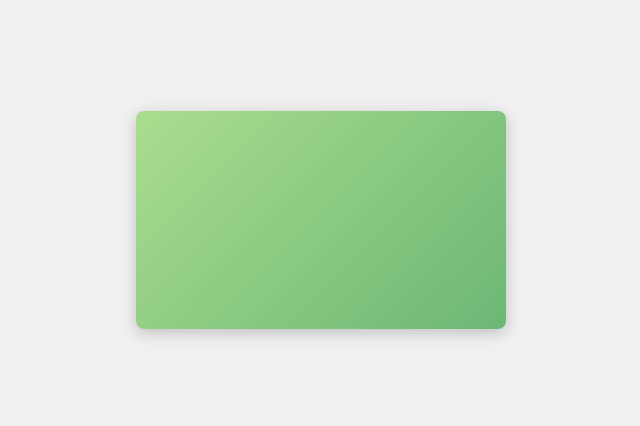
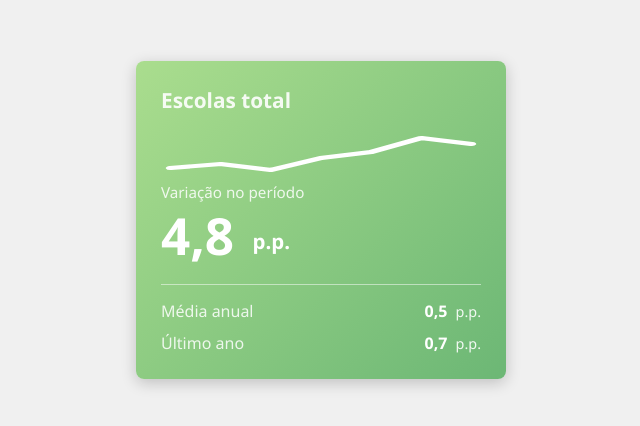
Before and after one commit to analuizalemos/ddc-sas, a plain HTML site: page index.html in a window 1280 px wide. Shown: the part 180-606 px from the top of the page, without its empty margins (319-959 px from the left). Drawn offline with Linux system fonts and the light colour scheme.

Commit message:
Update index.html

```diff
--- a/index.html
+++ b/index.html
@@ -3,7 +3,7 @@
 <head>
 <meta charset="UTF-8">
 <meta name="viewport" content="width=device-width, initial-scale=1.0">
-<title>Card Dinâmico v4 (Ordem Corrigida)</title>
+<title>Card Dinâmico de Métrica</title>
 <style>
   body {
     font-family: 'Segoe UI', Tahoma, Geneva, Verdana, sans-serif;
@@ -14,30 +14,97 @@
     background-color: #f0f0f0;
     margin: 0;
   }
+
   .metric-card {
-    background: linear-gradient(135deg, #aadd8e 0%, #6cb775 100%);
+    background: linear-gradient(135deg, #aadd8e 0%, #6cb775 100%); /* Gradiente verde similar ao da imagem */
     color: white;
     padding: 25px;
     width: 320px;
-    border-radius: 8px;
+    border-radius: 8px; /* Adicionado um leve arredondamento, remova se preferir bordas retas */
     box-shadow: 0 4px 15px rgba(0,0,0,0.2);
+  }
+
+  .card-title {
+    font-size: 1.3em;
+    font-weight: bold;
+    text-align: left;
+    margin-bottom: 20px;
+    opacity: 0.9;
+  }
+
+  .main-metric-section {
+    text-align: left;
+    margin-bottom: 20px;
+  }
+
+  .trend-line-container {
+    width: 100%;
+    height: 40px; /* Altura para a linha de tendência SVG */
+    margin-bottom: 8px;
+  }
+
+  #trendLineSvg {
+    width: 100%;
+    height: 100%;
+  }
+
+  .main-metric-label {
+    font-size: 0.95em;
+    opacity: 0.85;
+    margin-bottom: 5px;
+  }
+
+  .main-metric-value {
+    font-size: 3.2em; /* Tamanho grande para o valor principal */
+    font-weight: normal; /* O strong cuidará do negrito do número */
+    line-height: 1.1;
+  }
+
+  .main-metric-value .value {
+    font-weight: 700; /* Negrito para o número */
+  }
+
+  .main-metric-value .unit {
+    font-size: 0.4em; /* Unidade menor */
+    font-weight: 600; /* Um pouco menos negrito ou ajustar conforme necessário */
+    margin-left: 5px;
+    vertical-align: middle; /* Alinha melhor com o número grande */
+  }
+
+  .separator {
+    border: none;
+    height: 1px;
+    background-color: rgba(255, 255, 255, 0.5);
+    margin-top: 15px;
+    margin-bottom: 15px;
+  }
+
+  .secondary-metrics-section .secondary-metric {
     display: flex;
-    flex-direction: column;
+    justify-content: space-between;
+    align-items: center;
+    font-size: 1em;
+    margin-bottom: 10px;
   }
-  .card-title { font-size: 1.3em; font-weight: bold; text-align: left; margin-bottom: 20px; opacity: 0.9; }
-  .main-metric-section { text-align: left; margin-bottom: 20px; }
-  .trend-line-container { width: 100%; height: 40px; margin-bottom: 8px; }
-  #trendLineSvg { width: 100%; height: 100%; }
-  .main-metric-label { font-size: 0.95em; opacity: 0.85; margin-bottom: 5px; }
-  .main-metric-value { font-size: 3.2em; font-weight: normal; line-height: 1.1; }
-  .main-metric-value .value { font-weight: 700; }
-  .main-metric-value .unit { font-size: 0.4em; font-weight: 600; margin-left: 5px; vertical-align: middle; }
-  .separator { border: none; height: 1px; background-color: rgba(255, 255, 255, 0.5); margin-top: 15px; margin-bottom: 15px; }
-  .secondary-metrics-section .secondary-metric { display: flex; justify-content: space-between; align-items: center; font-size: 1em; margin-bottom: 10px; min-height: 1.2em; }
-  .secondary-metrics-section .secondary-metric:last-child { margin-bottom: 0; }
-  .secondary-metric-label { opacity: 0.85; }
-  .secondary-metric-value-container .value { font-weight: bold; }
-  .secondary-metric-value-container .unit { font-size: 0.9em; margin-left: 4px; opacity: 0.9; }
+
+  .secondary-metrics-section .secondary-metric:last-child {
+    margin-bottom: 0;
+  }
+
+  .secondary-metric-label {
+    opacity: 0.85;
+  }
+
+  .secondary-metric-value-container .value {
+    font-weight: bold;
+  }
+
+  .secondary-metric-value-container .unit {
+    font-size: 0.9em;
+    margin-left: 4px;
+    opacity: 0.9;
+  }
+
 </style>
 </head>
 <body>
@@ -51,13 +118,13 @@
     <div class="main-metric-label" id="mainMetricLabel"></div>
     <div class="main-metric-value" id="mainMetricValue"></div>
   </div>
-  <hr class="separator" id="separatorLine">
+  <hr class="separator">
   <div class="secondary-metrics-section">
-    <div class="secondary-metric" id="secMetricRow1">
+    <div class="secondary-metric">
       <span class="secondary-metric-label" id="secondaryMetric1Label"></span>
       <span class="secondary-metric-value-container" id="secondaryMetric1Value"></span>
     </div>
-    <div class="secondary-metric" id="secMetricRow2">
+    <div class="secondary-metric">
       <span class="secondary-metric-label" id="secondaryMetric2Label"></span>
       <span class="secondary-metric-value-container" id="secondaryMetric2Value"></span>
     </div>
@@ -65,34 +132,56 @@
 </div>
 
 <script>
-  // 1. DEFINIÇÃO DAS FUNÇÕES
   function drawTrendLine(svgElement, trendData) {
-    svgElement.innerHTML = '';
+    svgElement.innerHTML = ''; // Limpa a linha anterior
+
     if (!trendData || trendData.length < 2) {
+      // Se não houver dados suficientes, pode desenhar uma linha placeholder ou nada
       const path = document.createElementNS("http://www.w3.org/2000/svg", "path");
+      // Path de exemplo simples para quando não há dados de tendência: uma linha horizontal
+      // path.setAttribute("d", "M0 15 L100 15");
+      // Ou um path mais parecido com o da imagem, mas estático:
       path.setAttribute("d", "M5 20 Q 25 5, 45 12 T 75 10 L 95 8");
-      path.setAttribute("stroke", "white"); path.setAttribute("stroke-width", "3");
-      path.setAttribute("fill", "none"); path.setAttribute("stroke-linecap", "round");
-      path.setAttribute("stroke-linejoin", "round"); path.setAttribute("opacity", "0.7");
-      svgElement.appendChild(path); return;
+      path.setAttribute("stroke", "white");
+      path.setAttribute("stroke-width", "3");
+      path.setAttribute("fill", "none");
+      path.setAttribute("stroke-linecap", "round");
+      path.setAttribute("stroke-linejoin", "round");
+      path.setAttribute("opacity", "0.7");
+      svgElement.appendChild(path);
+      return;
     }
-    const width = 100, height = 30, padding = 3;
-    const dataMin = Math.min(...trendData), dataMax = Math.max(...trendData);
+
+    // Lógica simples de escalonamento para a linha de tendência
+    const width = 100; // viewBox width
+    const height = 30; // viewBox height
+    const padding = 3; // Padding dentro do viewBox para que a linha não toque as bordas
+
+    const dataMin = Math.min(...trendData);
+    const dataMax = Math.max(...trendData);
+    // Evita divisão por zero se todos os pontos forem iguais
     const dataRange = (dataMax - dataMin === 0) ? 1 : (dataMax - dataMin);
+
     const points = trendData.map((d, i) => {
       const x = (i / (trendData.length - 1)) * (width - 2 * padding) + padding;
+      // Inverte o Y porque o SVG tem (0,0) no topo esquerdo
       const y = (height - padding) - ((d - dataMin) / dataRange) * (height - 2 * padding);
       return `${x.toFixed(2)},${y.toFixed(2)}`;
     }).join(" ");
+
     const path = document.createElementNS("http://www.w3.org/2000/svg", "path");
-    path.setAttribute("d", `M${points}`); path.setAttribute("stroke", "white");
-    path.setAttribute("stroke-width", "3"); path.setAttribute("fill", "none");
-    path.setAttribute("stroke-linecap", "round"); path.setAttribute("stroke-linejoin", "round");
+    path.setAttribute("d", `M${points}`);
+    path.setAttribute("stroke", "white");
+    path.setAttribute("stroke-width", "3"); // Espessura da linha
+    path.setAttribute("fill", "none");
+    path.setAttribute("stroke-linecap", "round");
+    path.setAttribute("stroke-linejoin", "round");
     svgElement.appendChild(path);
   }
 
   function updateCard(data) {
     document.getElementById('cardTitle').textContent = data.title;
+
     document.getElementById('mainMetricLabel').textContent = data.mainMetric.label;
     const mainMetricValueElement = document.getElementById('mainMetricValue');
     mainMetricValueElement.innerHTML = `<strong class="value">${data.mainMetric.value}</strong> <span class="unit">${data.mainMetric.unit}</span>`;
@@ -100,132 +189,111 @@
     const svgElement = document.getElementById('trendLineSvg');
     drawTrendLine(svgElement, data.trendData);
 
-    const secMetricRow1El = document.getElementById('secMetricRow1');
-    const secMetric1LabelEl = document.getElementById('secondaryMetric1Label');
-    const secMetric1ValueEl = document.getElementById('secondaryMetric1Value');
-    const secMetricRow2El = document.getElementById('secMetricRow2');
-    const secMetric2LabelEl = document.getElementById('secondaryMetric2Label');
-    const secMetric2ValueEl = document.getElementById('secondaryMetric2Value');
-    const separatorLine = document.getElementById('separatorLine');
+    if (data.secondaryMetrics && data.secondaryMetrics.length > 0) {
+      const secMetric1Label = document.getElementById('secondaryMetric1Label');
+      const secMetric1Value = document.getElementById('secondaryMetric1Value');
+      if (secMetric1Label && secMetric1Value) {
+        secMetric1Label.textContent = data.secondaryMetrics[0].label;
+        secMetric1Value.innerHTML = `<strong class="value">${data.secondaryMetrics[0].value}</strong> <span class="unit">${data.secondaryMetrics[0].unit}</span>`;
+      }
 
-    secMetric1LabelEl.textContent = ''; secMetric1ValueEl.innerHTML = '';
-    secMetricRow1El.style.display = 'none';
-    secMetric2LabelEl.textContent = ''; secMetric2ValueEl.innerHTML = '';
-    secMetricRow2El.style.display = 'none';
-    separatorLine.style.display = 'block';
-
-    let hasSecondaryMetrics = false;
-    if (data.secondaryMetrics && data.secondaryMetrics.length > 0) {
-      if (data.secondaryMetrics[0] && (data.secondaryMetrics[0].label || data.secondaryMetrics[0].value !== "-")) {
-        secMetric1LabelEl.textContent = data.secondaryMetrics[0].label;
-        secMetric1ValueEl.innerHTML = `<strong class="value">${data.secondaryMetrics[0].value}</strong> <span class="unit">${data.secondaryMetrics[0].unit}</span>`;
-        secMetricRow1El.style.display = 'flex'; hasSecondaryMetrics = true;
-      }
-      if (data.secondaryMetrics[1] && (data.secondaryMetrics[1].label || data.secondaryMetrics[1].value !== "-")) {
-        secMetric2LabelEl.textContent = data.secondaryMetrics[1].label;
-        secMetric2ValueEl.innerHTML = `<strong class="value">${data.secondaryMetrics[1].value}</strong> <span class="unit">${data.secondaryMetrics[1].unit}</span>`;
-        secMetricRow2El.style.display = 'flex'; hasSecondaryMetrics = true;
+      if (data.secondaryMetrics.length > 1) {
+        const secMetric2Label = document.getElementById('secondaryMetric2Label');
+        const secMetric2Value = document.getElementById('secondaryMetric2Value');
+         if (secMetric2Label && secMetric2Value) {
+            secMetric2Label.textContent = data.secondaryMetrics[1].label;
+            secMetric2Value.innerHTML = `<strong class="value">${data.secondaryMetrics[1].value}</strong> <span class="unit">${data.secondaryMetrics[1].unit}</span>`;
+        }
       }
     }
-    if (!hasSecondaryMetrics) { separatorLine.style.display = 'none'; }
+  }
+
+  // --- Dados de Exemplo (simulando o que viria do SAS VA) ---
+  const sampleData = {
+    title: "Escolas total",
+    mainMetric: {
+      label: "Variação no período",
+      value: "4,8", // Usando vírgula como na imagem
+      unit: "p.p."
+    },
+    // Dados para a linha de tendência (ex: últimos 7 pontos)
+    // Valores podem ser quaisquer números que representem a tendência.
+    // A função drawTrendLine irá normalizá-los para caber no espaço.
+    trendData: [10, 12, 9, 15, 18, 25, 22],
+    secondaryMetrics: [
+      {
+        label: "Média anual",
+        value: "0,5",
+        unit: "p.p."
+      },
+      {
+        label: "Último ano",
+        value: "0,7",
+        unit: "p.p."
+      }
+    ]
+  };
+
+  // --- Chamada para atualizar o card com os dados de exemplo ---
+  // Em um cenário real com SAS VA DDC, esta chamada seria feita
+  // dentro da função de callback do subscribeToData, após formatar os dados do SAS.
+  document.addEventListener('DOMContentLoaded', function() {
+    updateCard(sampleData);
+  });
+
+  // --- Exemplo de como você integraria com SAS VA DDC (pseudo-código) ---
+  /*
+  if (window.SASVisualAnalytics && window.SASVisualAnalytics.adv && window.SASVisualAnalytics.adv.Observable) {
+    vaDDCUtil.subscribeToData(handleVAData, { columns: 'all' }); // Solicita todas as colunas
+  } else {
+    // Ambiente não SAS, usar dados de exemplo
+    console.warn("SAS VA DDC Util não encontrado. Usando dados de exemplo.");
+    updateCard(sampleData);
   }
 
   function handleVAData(vaResponse) {
-    console.log("Dados recebidos (Card Flexível):", vaResponse);
+    // SAS VA passa os dados em vaResponse.data
+    // Você precisará mapear as colunas do SAS VA para a estrutura 'cardData'
+    // Exemplo: Supondo que o SAS VA envie uma linha de dados
+    if (vaResponse && vaResponse.data && vaResponse.data.length > 0) {
+      const sasDataRow = vaResponse.data[0]; // Primeira linha de dados
 
-    if (!vaResponse || !vaResponse.data || vaResponse.data.length === 0 || !vaResponse.columns || vaResponse.columns.length === 0) {
-      console.error("Estrutura de dados ou colunas ausente/vazia. Verifique as Funções e os dados.");
-      updateCard({ title: "Sem dados", mainMetric: { label: "", value: "-", unit: "" }, trendData: [], secondaryMetrics: [] });
-      return;
+      // Mapeie aqui as colunas do SAS VA para o formato esperado
+      // Ex: sasDataRow['nomeDaColunaParaTitulo']
+      const cardData = {
+        title: sasDataRow['colunaTitulo'] || "Título Padrão", // Substitua 'colunaTitulo' pelo nome real da sua coluna
+        mainMetric: {
+          label: sasDataRow['colunaLabelPrincipal'] || "Label Principal",
+          value: (sasDataRow['colunaValorPrincipal'] !== undefined ? String(sasDataRow['colunaValorPrincipal']).replace('.', ',') : "0,0"), // Formata para vírgula
+          unit: sasDataRow['colunaUnidadePrincipal'] || "un."
+        },
+        trendData: parseTrendData(sasDataRow['colunaDadosTendencia']), // Função para processar dados de tendência
+        secondaryMetrics: [
+          {
+            label: sasDataRow['colunaLabelSec1'] || "Label Secundário 1",
+            value: (sasDataRow['colunaValorSec1'] !== undefined ? String(sasDataRow['colunaValorSec1']).replace('.', ',') : "0,0"),
+            unit: sasDataRow['colunaUnidadeSec1'] || "un."
+          },
+          {
+            label: sasDataRow['colunaLabelSec2'] || "Label Secundário 2",
+            value: (sasDataRow['colunaValorSec2'] !== undefined ? String(sasDataRow['colunaValorSec2']).replace('.', ',') : "0,0"),
+            unit: sasDataRow['colunaUnidadeSec2'] || "un."
+          }
+        ]
+      };
+      updateCard(cardData);
     }
+  }
 
-    const orderedActualColumnNames = vaResponse.columns.map(col => col.name);
-
-    const IDX_TITULO = 0; const IDX_LABEL_PRINCIPAL = 1; const IDX_VALOR_PRINCIPAL = 2;
-    const IDX_UNIDADE_PRINCIPAL = 3; const IDX_ANO_TENDENCIA = 4; const IDX_VALOR_TENDENCIA = 5;
-    const IDX_LABEL_SEC1 = 6; const IDX_VALOR_SEC1 = 7; const IDX_UNIDADE_SEC1 = 8;
-    const IDX_LABEL_SEC2 = 9; const IDX_VALOR_SEC2 = 10; const IDX_UNIDADE_SEC2 = 11;
-
-    const MIN_COLUNAS_OBRIGATORIAS = IDX_VALOR_TENDENCIA + 1;
-
-    if (orderedActualColumnNames.length < MIN_COLUNAS_OBRIGATORIAS) {
-      console.error(`ERRO: JavaScript espera ${MIN_COLUNAS_OBRIGATORIAS} colunas obrigatórias, mas recebeu ${orderedActualColumnNames.length}.`);
-      updateCard({ title: "Erro: Colunas insuficientes", mainMetric: { label: "", value: "-", unit: "" }, trendData: [], secondaryMetrics: [] });
-      return;
+  function parseTrendData(trendDataString) {
+    // Supondo que os dados de tendência venham como uma string separada por vírgulas, ex: "10,12,9,15,18,25,22"
+    if (typeof trendDataString === 'string' && trendDataString.trim() !== '') {
+      return trendDataString.split(',').map(Number);
     }
-
-    const nomeColunaAnoTendencia = orderedActualColumnNames[IDX_ANO_TENDENCIA];
-    const nomeColunaValorTendencia = orderedActualColumnNames[IDX_VALOR_TENDENCIA];
-    const trendAnos = vaResponse.data.map(linha => linha[nomeColunaAnoTendencia]);
-    const trendValoresMedida = vaResponse.data.map(linha => linha[nomeColunaValorTendencia]);
-    console.log("Anos da tendência extraídos:", trendAnos);
-
-    const primeiraLinha = vaResponse.data[0];
-    const cardData = {
-      title: primeiraLinha[orderedActualColumnNames[IDX_TITULO]] || "Título Indisponível",
-      mainMetric: {
-        label: primeiraLinha[orderedActualColumnNames[IDX_LABEL_PRINCIPAL]] || "Métrica Principal",
-        value: primeiraLinha[orderedActualColumnNames[IDX_VALOR_PRINCIPAL]] !== undefined ? String(primeiraLinha[orderedActualColumnNames[IDX_VALOR_PRINCIPAL]]).replace('.', ',') : "-",
-        unit: primeiraLinha[orderedActualColumnNames[IDX_UNIDADE_PRINCIPAL]] || ""
-      },
-      trendData: trendValoresMedida,
-      secondaryMetrics: []
-    };
-
-    const MIN_COLUNAS_PARA_SEC1 = IDX_UNIDADE_SEC1 + 1;
-    if (orderedActualColumnNames.length >= MIN_COLUNAS_PARA_SEC1) {
-      cardData.secondaryMetrics.push({
-        label: primeiraLinha[orderedActualColumnNames[IDX_LABEL_SEC1]] || "",
-        value: primeiraLinha[orderedActualColumnNames[IDX_VALOR_SEC1]] !== undefined ? String(primeiraLinha[orderedActualColumnNames[IDX_VALOR_SEC1]]).replace('.', ',') : "-",
-        unit: primeiraLinha[orderedActualColumnNames[IDX_UNIDADE_SEC1]] || ""
-      });
-
-      const MIN_COLUNAS_PARA_SEC2 = IDX_UNIDADE_SEC2 + 1;
-      if (orderedActualColumnNames.length >= MIN_COLUNAS_PARA_SEC2) {
-        cardData.secondaryMetrics.push({
-          label: primeiraLinha[orderedActualColumnNames[IDX_LABEL_SEC2]] || "",
-          value: primeiraLinha[orderedActualColumnNames[IDX_VALOR_SEC2]] !== undefined ? String(primeiraLinha[orderedActualColumnNames[IDX_VALOR_SEC2]]).replace('.', ',') : "-",
-          unit: primeiraLinha[orderedActualColumnNames[IDX_UNIDADE_SEC2]] || ""
-        });
-      }
-    }
-    updateCard(cardData);
-  } // Fim de handleVAData
-
-  // 2. DEFINIÇÃO DOS DADOS DE EXEMPLO PARA TESTE LOCAL
-  const exCol = {
-      titulo: 'EX_TITULO', lblPrinc: 'EX_LBL_PRINC', valPrinc: 'EX_VAL_PRINC', uniPrinc: 'EX_UNI_PRINC',
-      anoTend: 'EX_ANO_TEND', valTend: 'EX_VAL_TEND',
-      lblSec1: 'EX_LBL_SEC1', valSec1: 'EX_VAL_SEC1', uniSec1: 'EX_UNI_SEC1',
-      lblSec2: 'EX_LBL_SEC2', valSec2: 'EX_VAL_SEC2', uniSec2: 'EX_UNI_SEC2'
-  };
-
-  const sampleRows_Minimal = [
-    { [exCol.titulo]: "Card Mínimo (Teste)", [exCol.lblPrinc]: "KPI Principal", [exCol.valPrinc]: "100", [exCol.uniPrinc]: "pts", [exCol.anoTend]: 2023, [exCol.valTend]: 50 },
-    { [exCol.titulo]: "Card Mínimo (Teste)", [exCol.lblPrinc]: "KPI Principal", [exCol.valPrinc]: "100", [exCol.uniPrinc]: "pts", [exCol.anoTend]: 2024, [exCol.valTend]: 55 }
-  ];
-  const mockColumns_Minimal = [
-    { name: exCol.titulo, label: 'Título'}, { name: exCol.lblPrinc, label: 'Label Princ.'}, { name: exCol.valPrinc, label: 'Valor Princ.'},
-    { name: exCol.uniPrinc, label: 'Unid. Princ.'}, { name: exCol.anoTend, label: 'Ano Tend.'}, { name: exCol.valTend, label: 'Valor Tend.'}
-  ];
-
-  const sampleRows_WithOneSecondary = [
-    { [exCol.titulo]: "Card c/ 1 Sec. (Teste)", [exCol.lblPrinc]: "KPI Principal", [exCol.valPrinc]: "200", [exCol.uniPrinc]: "€", [exCol.anoTend]: 2023, [exCol.valTend]: 60, [exCol.lblSec1]: "Info Extra", [exCol.valSec1]: "Detalhe A", [exCol.uniSec1]: "!" },
-    { [exCol.titulo]: "Card c/ 1 Sec. (Teste)", [exCol.lblPrinc]: "KPI Principal", [exCol.valPrinc]: "200", [exCol.uniPrinc]: "€", [exCol.anoTend]: 2024, [exCol.valTend]: 65, [exCol.lblSec1]: "Info Extra", [exCol.valSec1]: "Detalhe A", [exCol.uniSec1]: "!" }
-  ];
-  const mockColumns_WithOneSecondary = [
-    ...mockColumns_Minimal,
-    { name: exCol.lblSec1, label: 'Label Sec1'}, { name: exCol.valSec1, label: 'Valor Sec1'}, { name: exCol.uniSec1, label: 'Unid. Sec1'}
-  ];
-
-  const sampleRows_Full = [
-    { [exCol.titulo]: "Card Completo (Teste)", [exCol.lblPrinc]: "KPI Completo", [exCol.valPrinc]: "300", [exCol.uniPrinc]: "$", [exCol.anoTend]: 2023, [exCol.valTend]: 70, [exCol.lblSec1]: "Secundária 1", [exCol.valSec1]: "S1 Val", [exCol.uniSec1]: "s1u", [exCol.lblSec2]: "Secundária 2", [exCol.valSec2]: "S2 Val", [exCol.uniSec2]: "s2u" },
-    { [exCol.titulo]: "Card Completo (Teste)", [exCol.lblPrinc]: "KPI Completo", [exCol.valPrinc]: "300", [exCol.uniPrinc]: "$", [exCol.anoTend]: 2024, [exCol.valTend]: 77, [exCol.lblSec1]: "Secundária 1", [exCol.valSec1]: "S1 Val", [exCol.uniSec1]: "s1u", [exCol.lblSec2]: "Secundária 2", [exCol.valSec2]: "S2 Val", [exCol.uniSec2]: "s2u" }
-  ];
-  const mockColumns_Full = [
-    ...mockColumns_WithOneSecondary,
-    { name: exCol.lblSec2, label: 'Label Sec2'}, { name: exCol.valSec2, label: 'Valor Sec2'}, { name: exCol.uniSec2, label: 'Unid. Sec2'}
-  ];
+    // Ou se cada ponto da tendência vier de uma coluna diferente, você precisará agregá-los aqui.
+    return [10, 12, 9, 15, 18, 25, 22]; // Fallback
+  }
+  */
 
 </script>
 
```
